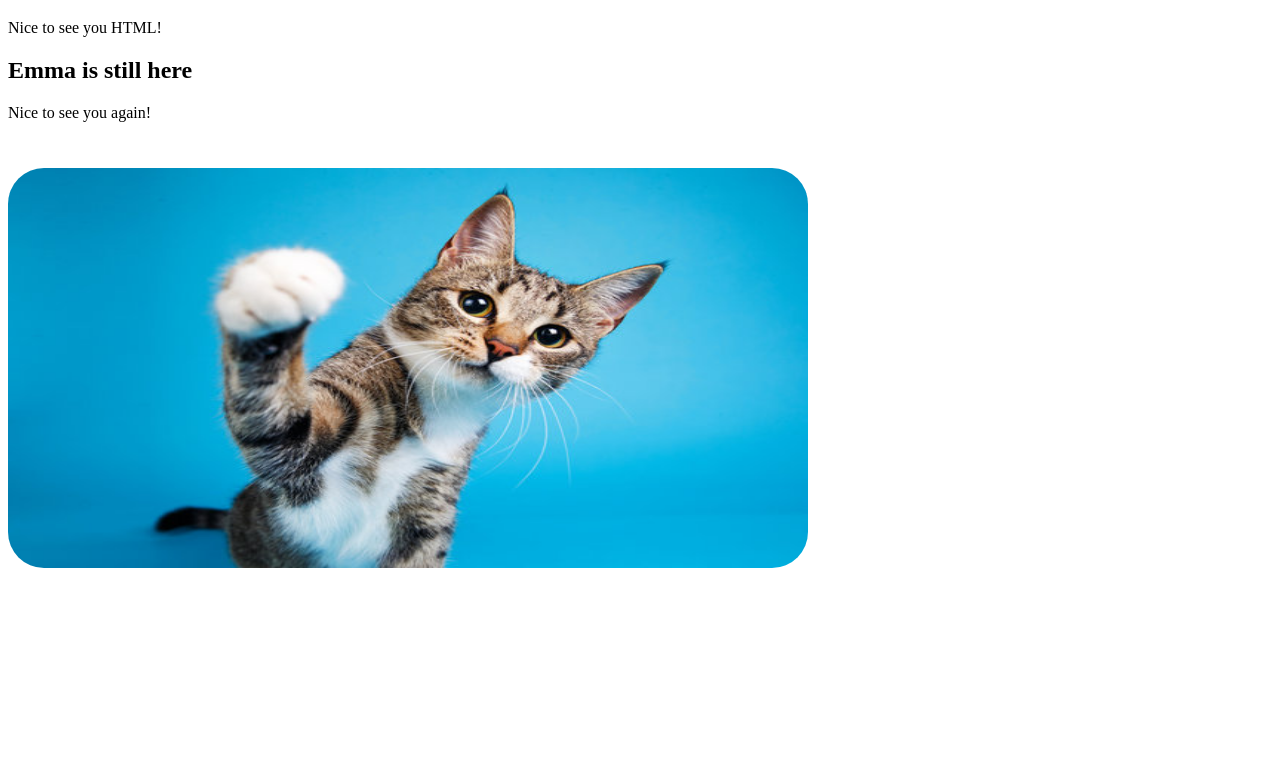
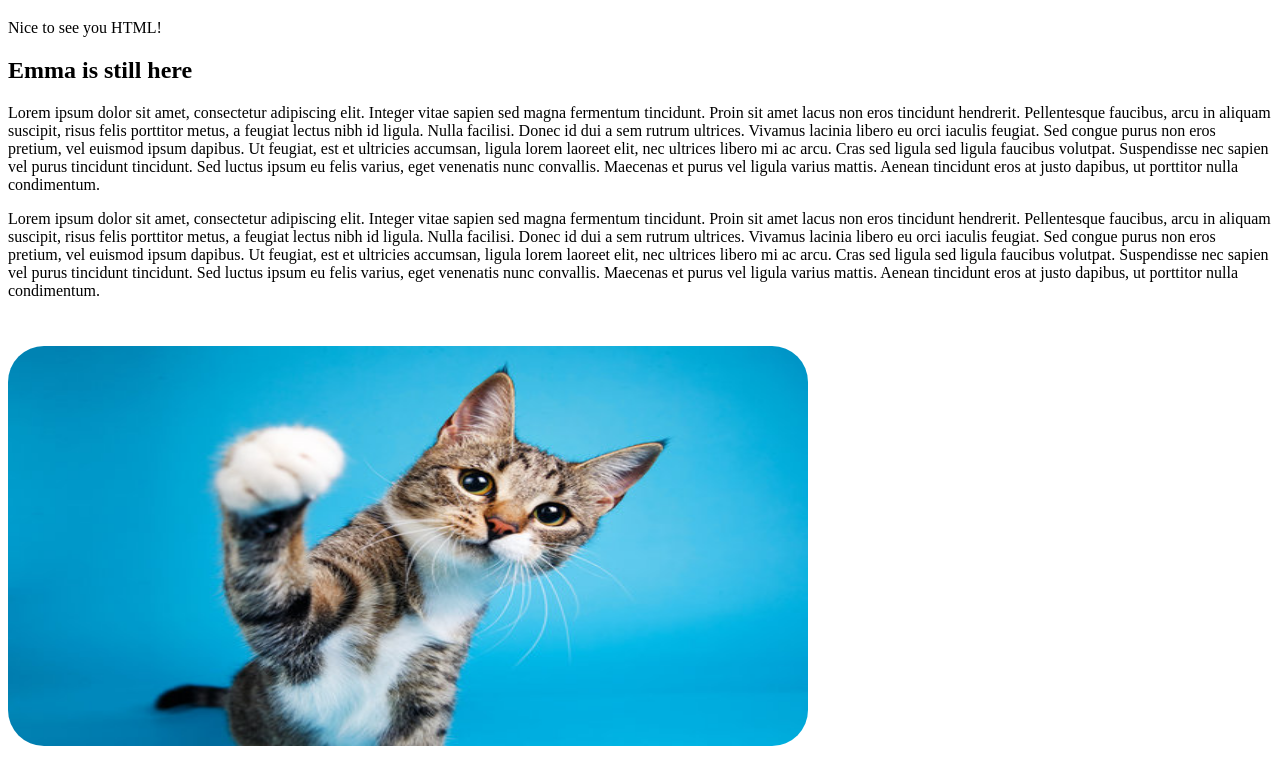
Before and after one commit to emma1326/emma1326.github.io, a plain HTML site: page index.html in a window 1280 px wide. Shown: the part 61-819 px from the top of the page. Drawn offline with Linux system fonts and the light colour scheme.

Commit message:
Update index.html

```diff
--- a/index.html
+++ b/index.html
@@ -11,7 +11,14 @@
   <h1>Emma was here!</h1>
   <p>Nice to see you HTML!</p>
     <h2>Emma is still here</h2>
-    <p>Nice to see you again!</p>
-  <img src="/izziboo.png" alt="Izziboo's picture" style="width:800px;height:400px;border-radius:36px;margin-top:30px;" />
+    <p>Lorem ipsum dolor sit amet, consectetur adipiscing elit. Integer vitae sapien sed magna fermentum tincidunt. Proin sit amet lacus non eros tincidunt hendrerit. Pellentesque faucibus, arcu in aliquam suscipit, risus felis porttitor metus, a feugiat lectus nibh id ligula. Nulla facilisi.
+Donec id dui a sem rutrum ultrices. Vivamus lacinia libero eu orci iaculis feugiat. Sed congue purus non eros pretium, vel euismod ipsum dapibus. Ut feugiat, est et ultricies accumsan, ligula lorem laoreet elit, nec ultrices libero mi ac arcu. Cras sed ligula sed ligula faucibus volutpat.
+Suspendisse nec sapien vel purus tincidunt tincidunt. Sed luctus ipsum eu felis varius, eget venenatis nunc convallis. Maecenas et purus vel ligula varius mattis. Aenean tincidunt eros at justo dapibus, ut porttitor nulla condimentum.</p>
+
+    <p>Lorem ipsum dolor sit amet, consectetur adipiscing elit. Integer vitae sapien sed magna fermentum tincidunt. Proin sit amet lacus non eros tincidunt hendrerit. Pellentesque faucibus, arcu in aliquam suscipit, risus felis porttitor metus, a feugiat lectus nibh id ligula. Nulla facilisi.
+Donec id dui a sem rutrum ultrices. Vivamus lacinia libero eu orci iaculis feugiat. Sed congue purus non eros pretium, vel euismod ipsum dapibus. Ut feugiat, est et ultricies accumsan, ligula lorem laoreet elit, nec ultrices libero mi ac arcu. Cras sed ligula sed ligula faucibus volutpat.
+Suspendisse nec sapien vel purus tincidunt tincidunt. Sed luctus ipsum eu felis varius, eget venenatis nunc convallis. Maecenas et purus vel ligula varius mattis. Aenean tincidunt eros at justo dapibus, ut porttitor nulla condimentum.</p>
+
+      <img src="/izziboo.png" alt="Izziboo's picture" style="width:800px;height:400px;border-radius:36px;margin-top:30px;" />
 </body>
 </html>
```
